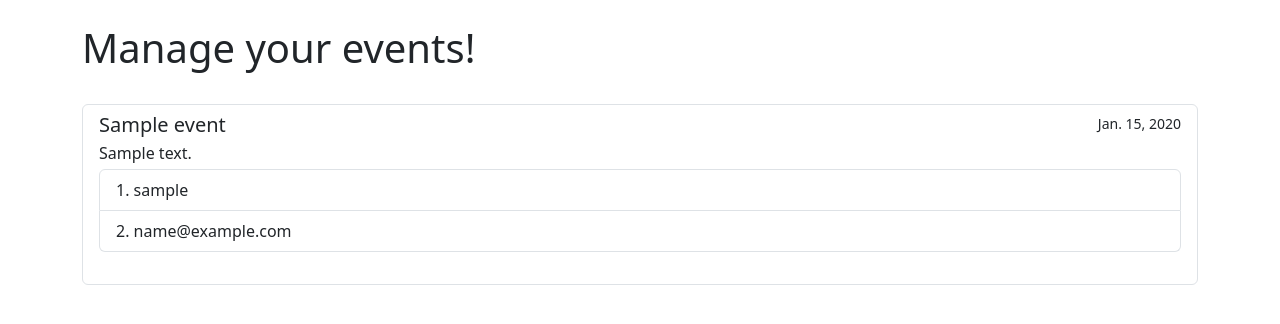
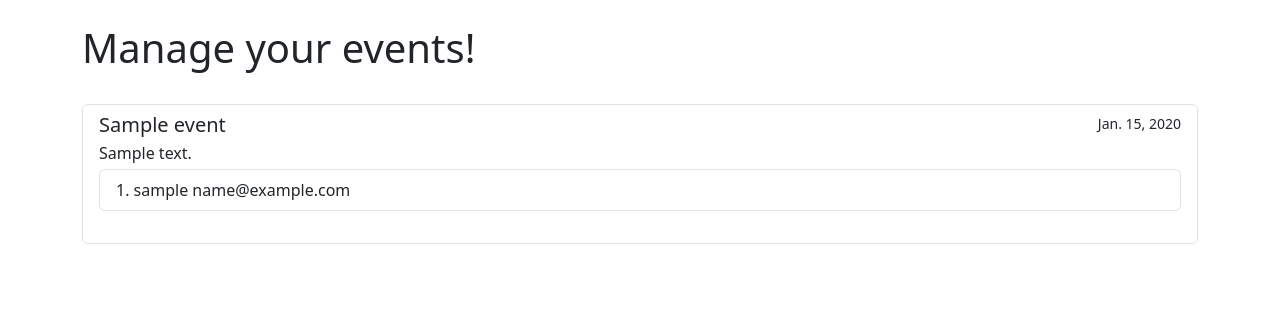
Before and after one commit to ajayjainn/event-manager, a Django app: template events/templates/events/manageevent.html in a window 1280 px wide. Shown: the part 74-398 px from the top of the page. Run offline with Django 4.2, Linux system fonts and the light colour scheme; tables that the repository leaves empty hold one stand-in row (values such as "Sample post"); the template is opened without the code that fills it: values that come from a table or form of the project are taken from there, most other values are stand-ins (such as "Sample title", 1, 10 or a date in 2020).

Commit message:
Minor change

```diff
--- a/events/templates/events/manageevent.html
+++ b/events/templates/events/manageevent.html
@@ -18,8 +18,8 @@
       <p class="mb-1">{{event.desc}}</p>
       <ol class="list-group list-group-numbered mb-4">
         {%for u in event.user.all%}
-        <li class="list-group-item">{{u.username}}</li>
-        <li class="list-group-item">{{u.email}}</li>
+        <li class="list-group-item">{{u.username}}
+        {{u.email}}</li>
         {%endfor%}
     </ol>
       <!-- <small>And some small print.</small> -->
```
